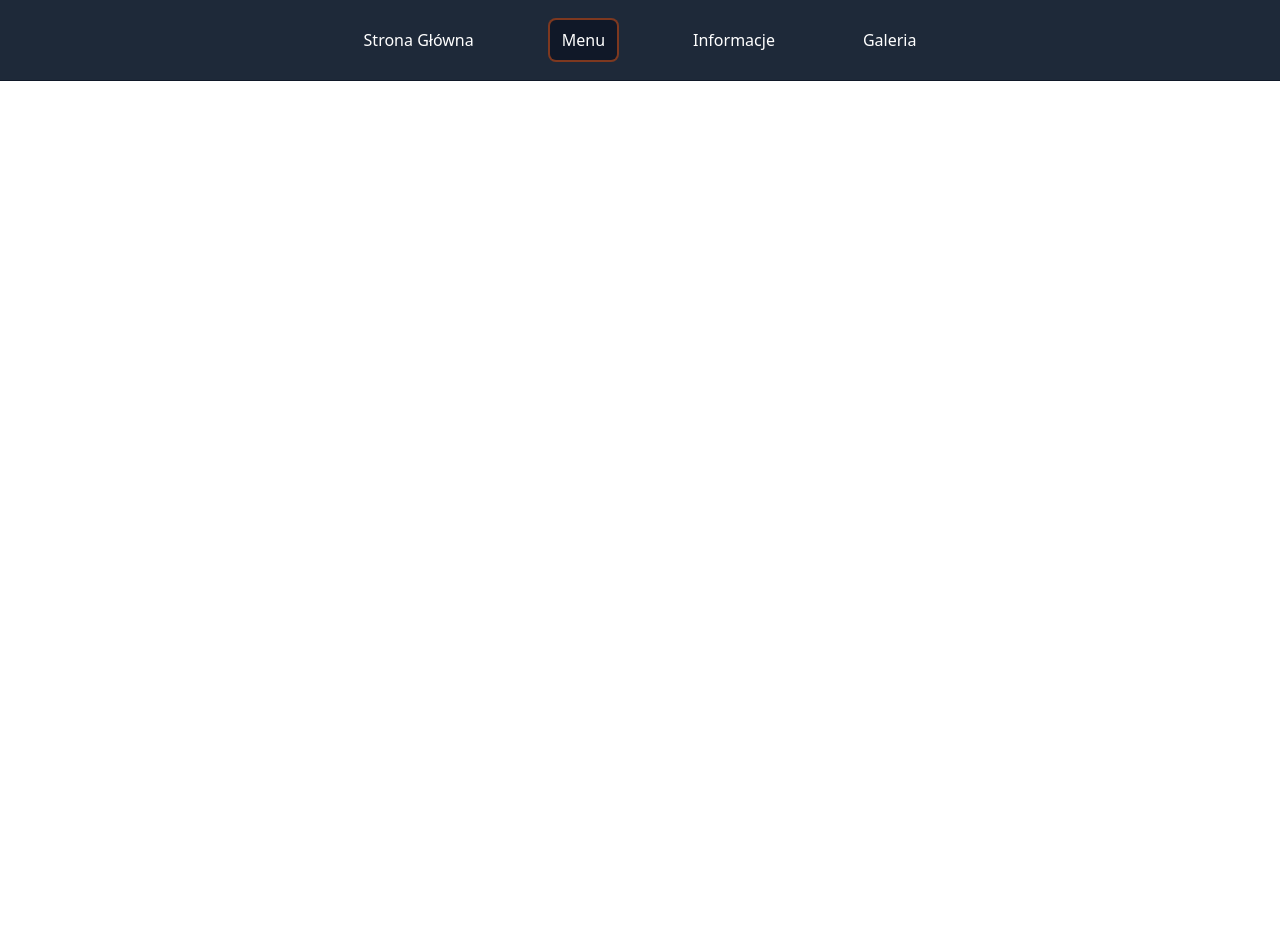
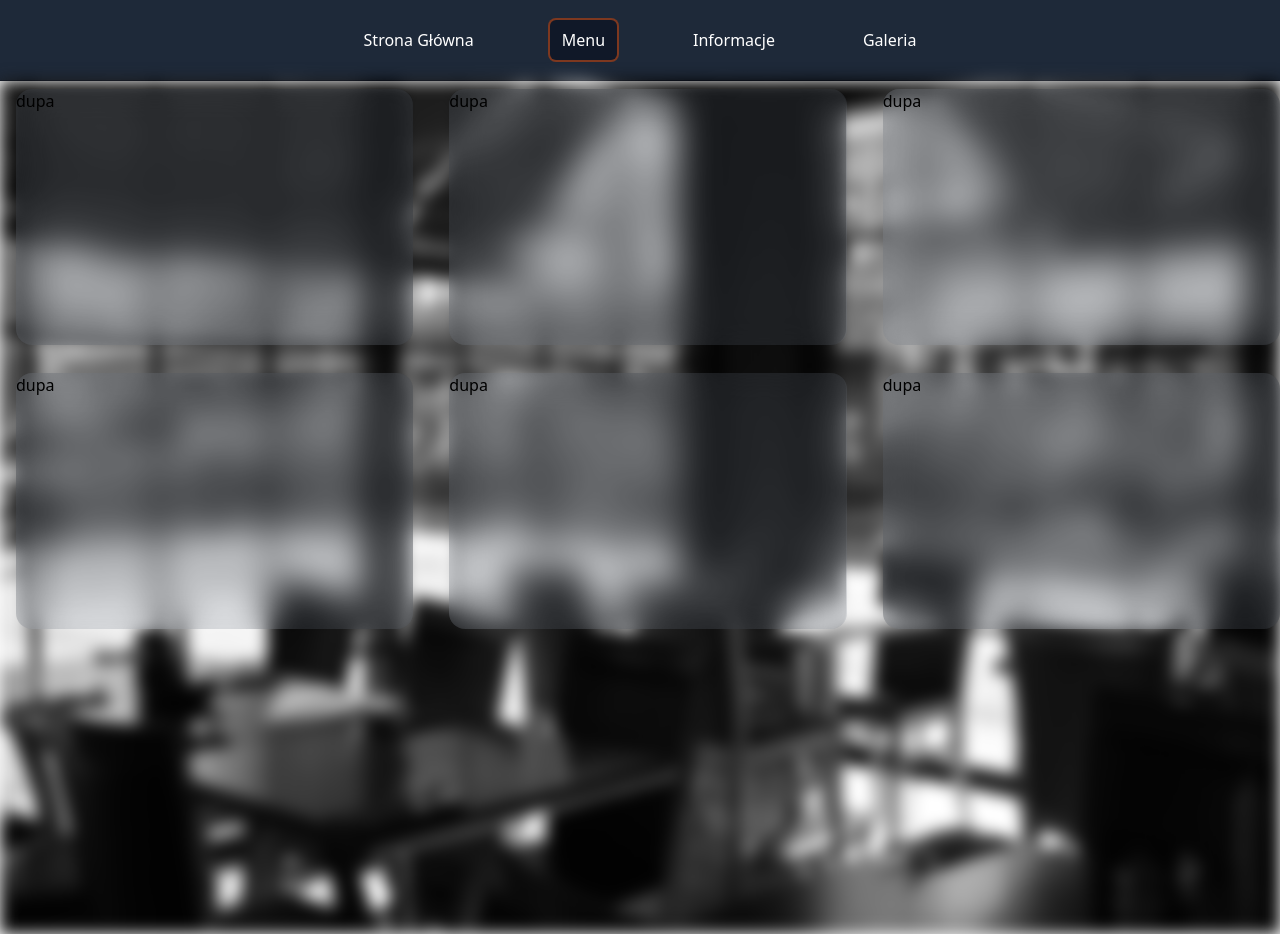
Before and after one commit to 949fg5qnhc-prog/Restauracja, a Vue app: page /menu in a window 1280 px wide. Before the commit the page ends 800 px from the top, so only its background shows below. Built offline with nearby package versions, Linux system fonts and the light colour scheme.

Commit message:
added menu view layout, looks good, maybe started about view

```diff
--- a/src/Views/AboutView.vue
+++ b/src/Views/AboutView.vue
@@ -1,5 +1,7 @@
 <script setup>
+import AboutContactCard from '@/components/AboutContactCard.vue';
 </script>
 
 <template>
+    <AboutContactCard />
 </template>
--- a/src/Views/MenuView.vue
+++ b/src/Views/MenuView.vue
@@ -1,5 +1,37 @@
 <script setup>
 </script>
 
+<!--add images and text into menu items-->
+
 <template>
+    <img src="/public/pexels-efrem-efre-2786187-16124818.jpg" class="blur-sm flex object-cover bg-no-repeat absolute" />
+
+    <div class="background-opacity-10 inset-shadow-3xl inset-shadow-amber-300/30 h-140">
+        <div class="grid grid-cols-3 gap-5">
+            <div class="col-span-1 bg-gray-500/20 backdrop-blur-lg background-opacity-5 inset-shadow-2xl inset-shadow-orange-400 z-30 rounded-2xl ml-4 mt-2 h-64
+            transition delay-150 duration-300 ease-in-out hover:scale-200 hover:translate-y-32 hover:translate-x-104 hover:z-50">
+                dupa
+            </div>
+            <div class="col-span-1 bg-gray-500/20 backdrop-blur-lg background-opacity-5 inset-shadow-2xl inset-shadow-orange-400 z-30 rounded-2xl ml-4 mt-2 h-64
+            transition delay-150 duration-300 ease-in-out hover:scale-200 hover:translate-y-32 hover:z-50">
+                dupa
+            </div>
+            <div class="col-span-1 bg-gray-500/20 backdrop-blur-lg background-opacity-5 inset-shadow-2xl inset-shadow-orange-400 z-30 rounded-2xl ml-4 mt-2 h-64
+            transition delay-150 duration-300 ease-in-out hover:scale-200 hover:translate-y-32 hover:-translate-x-104 hover:z-50">
+                dupa
+            </div>
+            <div class="col-span-1 bg-gray-500/20 backdrop-blur-lg background-opacity-5 inset-shadow-2xl inset-shadow-orange-400 z-30 rounded-2xl ml-4 mt-2 h-64
+            transition delay-150 duration-300 ease-in-out hover:scale-200 hover:-translate-y-32 hover:translate-x-104 hover:z-50">
+                dupa
+            </div>
+            <div class="col-span-1 bg-gray-500/20 backdrop-blur-lg background-opacity-5 inset-shadow-2xl inset-shadow-orange-400 z-30 rounded-2xl ml-4 mt-2 h-64
+            transition delay-150 duration-300 ease-in-out hover:scale-200 hover:-translate-y-32 hover:z-50">
+                dupa
+            </div>
+            <div class="col-span-1 bg-gray-500/20 backdrop-blur-lg background-opacity-5 inset-shadow-2xl inset-shadow-orange-400 z-30 rounded-2xl ml-4 mt-2 h-64
+            transition delay-150 duration-300 ease-in-out hover:scale-200 hover:-translate-y-32 hover:-translate-x-104 hover:z-50">
+                dupa
+            </div>
+        </div>
+    </div>
 </template>
--- /dev/null
+++ b/src/components/AboutContactCard.vue
@@ -0,0 +1,6 @@
+<script setup>
+</script>
+
+<template>
+
+</template>
--- a/src/components/FloatingMenu.vue
+++ b/src/components/FloatingMenu.vue
@@ -5,16 +5,24 @@ import { RouterLink } from 'vue-router';
 <template>
     <div class="w-96 h-140 bg-gray-100/30 backdrop-invert backdrop-opacity-10 inset-shadow-3xl inset-shadow-white z-40 relative mx-auto mt-12">
         <div class="grid grid-flow-col grid-rows-4 gap-5">
-            <RouterLink to="/menu" class="row-span-1 w-80 h-12 bg-gray-300/25 backdrop-invert-sm backdrop-opacity-5 inset-shadow-gray-900/40 z-50 items-center text-center mx-auto my-3 py-3 clas rounded-md text-2xl">
+            <RouterLink to="/menu" class="row-span-1 w-80 h-16 bg-gray-300/25 backdrop-invert-sm backdrop-opacity-5
+            inset-shadow-gray-900/40 z-50 items-center text-center mx-auto my-3 py-3 clas rounded-md text-3xl
+            transition delay-150 duration-300 ease-in-out hover:-translate-y-0.5 hover:translate-x-0.5 hover:bg-gray-400/25 hover:ring-2 hover:ring-gray-500/25">
                 Menu
             </RouterLink>
-            <RouterLink to="/reserve" class="row-span-1 w-80 h-12 bg-gray-300/25 backdrop-invert-sm backdrop-opacity-5 inset-shadow-gray-900/40 z-50 items-center text-center mx-auto my-3 py-3 clas rounded-md text-2xl">
+            <RouterLink to="/reserve" class="row-span-1 w-80 h-16 bg-gray-300/25 backdrop-invert-sm backdrop-opacity-5
+            inset-shadow-gray-900/40 z-50 items-center text-center mx-auto my-3 py-3 clas rounded-md text-3xl
+            transition delay-150 duration-300 ease-in-out hover:-translate-y-0.5 hover:translate-x-0.5 hover:bg-gray-400/25 hover:ring-2 hover:ring-gray-500/25">
                 Zarezerwuj termin
             </RouterLink>
-            <RouterLink to="/about" class="row-span-1 w-80 h-12 bg-gray-300/25 backdrop-invert-sm backdrop-opacity-5 inset-shadow-gray-900/40 z-50 items-center text-center mx-auto my-3 py-3 clas rounded-md text-2xl">
+            <RouterLink to="/about" class="row-span-1 w-80 h-16 bg-gray-300/25 backdrop-invert-sm backdrop-opacity-5
+            inset-shadow-gray-900/40 z-30 items-center text-center mx-auto my-3 py-3 clas rounded-md text-3xl
+            transition delay-150 duration-300 ease-in-out hover:-translate-y-0.5 hover:translate-x-0.5 hover:bg-gray-400/25 hover:ring-2 hover:ring-gray-500/25">
                 Informacje i kontakt
             </RouterLink>
-            <RouterLink to="/pictures" class="row-span-1 w-80 h-12 bg-gray-300/25 backdrop-invert-sm backdrop-opacity-5 inset-shadow-gray-900/40 z-50 items-center text-center mx-auto my-3 py-3 clas rounded-md text-2xl">
+            <RouterLink to="/pictures" class="row-span-1 w-80 h-16 bg-gray-300/25 backdrop-invert-sm backdrop-opacity-5
+            inset-shadow-gray-900/40 z-20 items-center text-center mx-auto my-3 py-3 clas rounded-md text-3xl
+            transition delay-150 duration-300 ease-in-out hover:-translate-y-0.5 hover:translate-x-0.5 hover:bg-gray-400/25 hover:ring-2 hover:ring-gray-500/25">
                 Galeria
             </RouterLink>
         </div>
```
